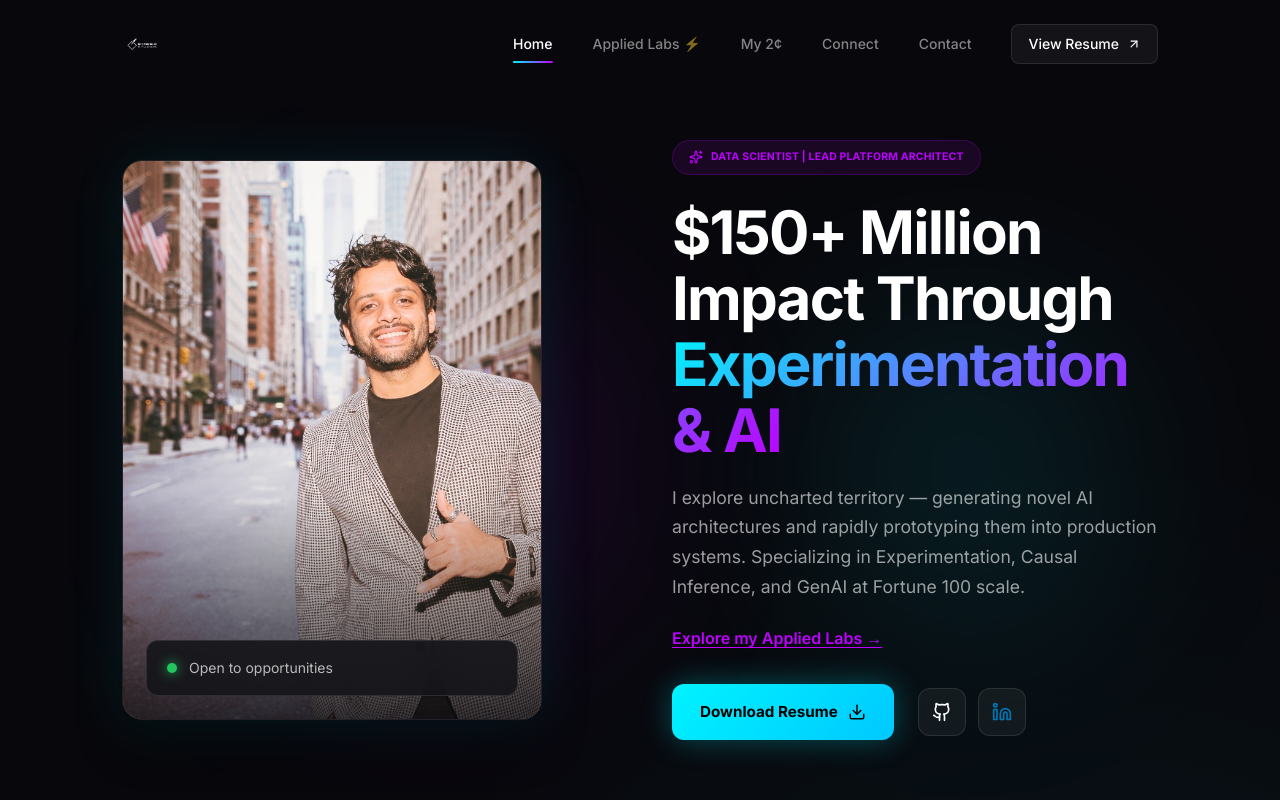
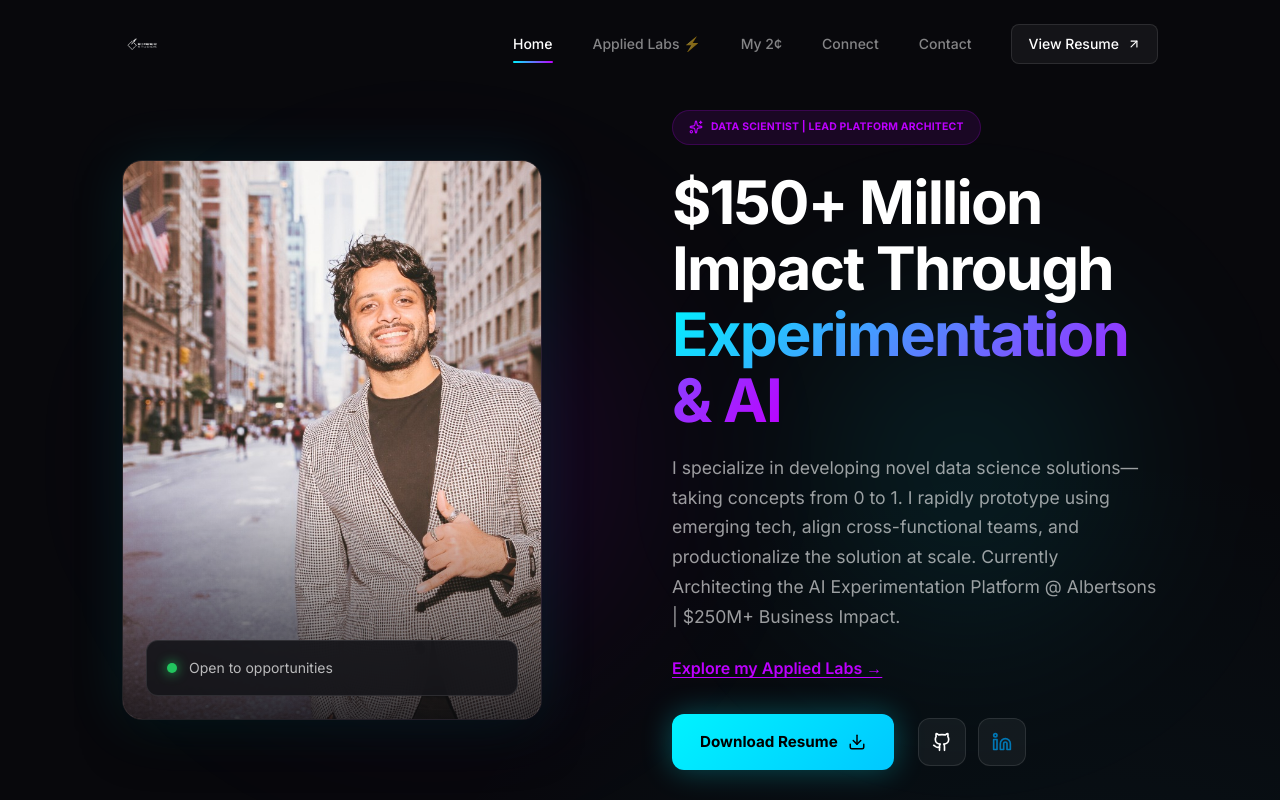
Before and after one commit to justsuyash/justsuyash_portfolio, a Next.js app: page / in a window 1280 px wide. Shown: the top 800 px of the page. Built offline with nearby package versions, Linux system fonts and the light colour scheme.

Commit message:
Update hero description copy

```diff
--- a/src/app/page.js
+++ b/src/app/page.js
@@ -309,7 +309,7 @@ const HomePage = () => {
                                 marginBottom: '24px',
                                 maxWidth: '650px'
                             }}>
-                                I explore uncharted territory — generating novel AI architectures and rapidly prototyping them into production systems. Specializing in Experimentation, Causal Inference, and GenAI at Fortune 100 scale.
+                                I specialize in developing novel data science solutions—taking concepts from 0 to 1. I rapidly prototype using emerging tech, align cross-functional teams, and productionalize the solution at scale. Currently Architecting the AI Experimentation Platform @ Albertsons | $250M+ Business Impact.
                             </p>
 
                             <div style={{ marginBottom: '32px' }}>
```
